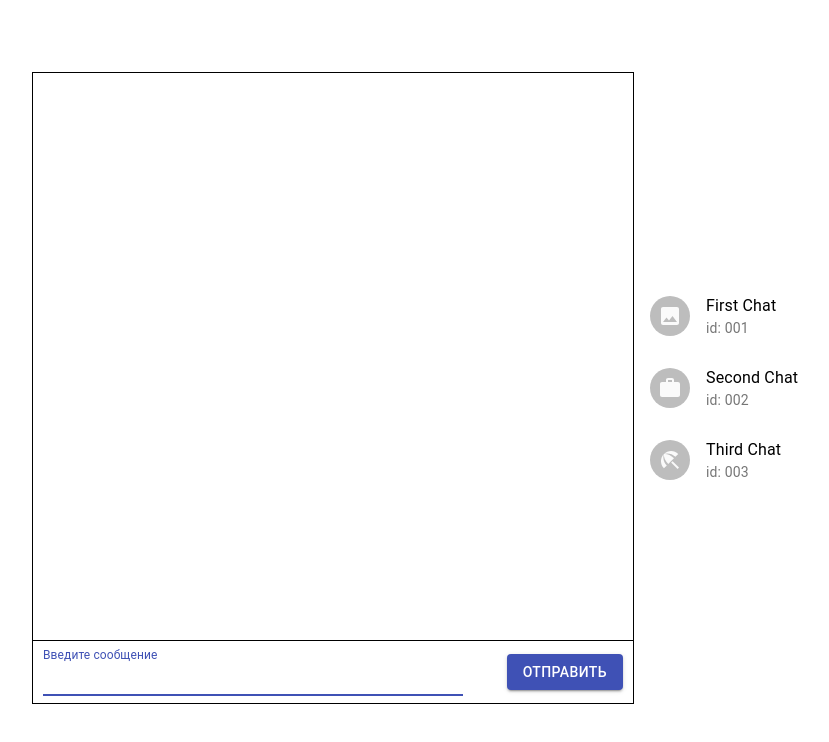
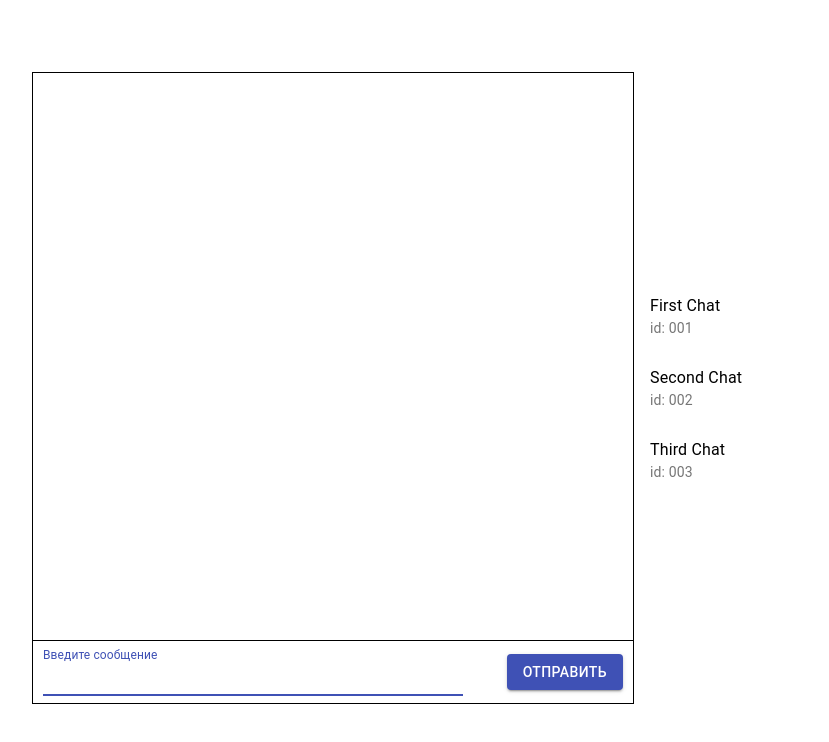
Before and after one commit to nikita1984/react_hw3, a React (Create React App) app: page / in a window 1280 px wide. Shown: the top 742 px of the page, without its empty margins (135-964 px from the left). Built offline with nearby package versions, Linux system fonts and the light colour scheme.

Commit message:
simplified element folderList

```diff
--- a/src/FolderList.js
+++ b/src/FolderList.js
@@ -3,11 +3,6 @@ import { makeStyles } from '@material-ui/core/styles';
 import List from '@material-ui/core/List';
 import ListItem from '@material-ui/core/ListItem';
 import ListItemText from '@material-ui/core/ListItemText';
-import ListItemAvatar from '@material-ui/core/ListItemAvatar';
-import Avatar from '@material-ui/core/Avatar';
-import ImageIcon from '@material-ui/icons/Image';
-import WorkIcon from '@material-ui/icons/Work';
-import BeachAccessIcon from '@material-ui/icons/BeachAccess';
 
 const useStyles = makeStyles((theme) => ({
     root: {
@@ -23,27 +18,12 @@ const FolderList = () => {
     return (
         <List className={classes.root}>
             <ListItem>
-                <ListItemAvatar>
-                <Avatar>
-                    <ImageIcon />
-                </Avatar>
-                </ListItemAvatar>
                 <ListItemText primary="First Chat" secondary="id: 001" />
             </ListItem>
             <ListItem>
-                <ListItemAvatar>
-                <Avatar>
-                    <WorkIcon />
-                </Avatar>
-                </ListItemAvatar>
                 <ListItemText primary="Second Chat" secondary="id: 002" />
             </ListItem>
             <ListItem>
-                <ListItemAvatar>
-                <Avatar>
-                    <BeachAccessIcon />
-                </Avatar>
-                </ListItemAvatar>
                 <ListItemText primary="Third Chat" secondary="id: 003" />
             </ListItem>
         </List>
```
